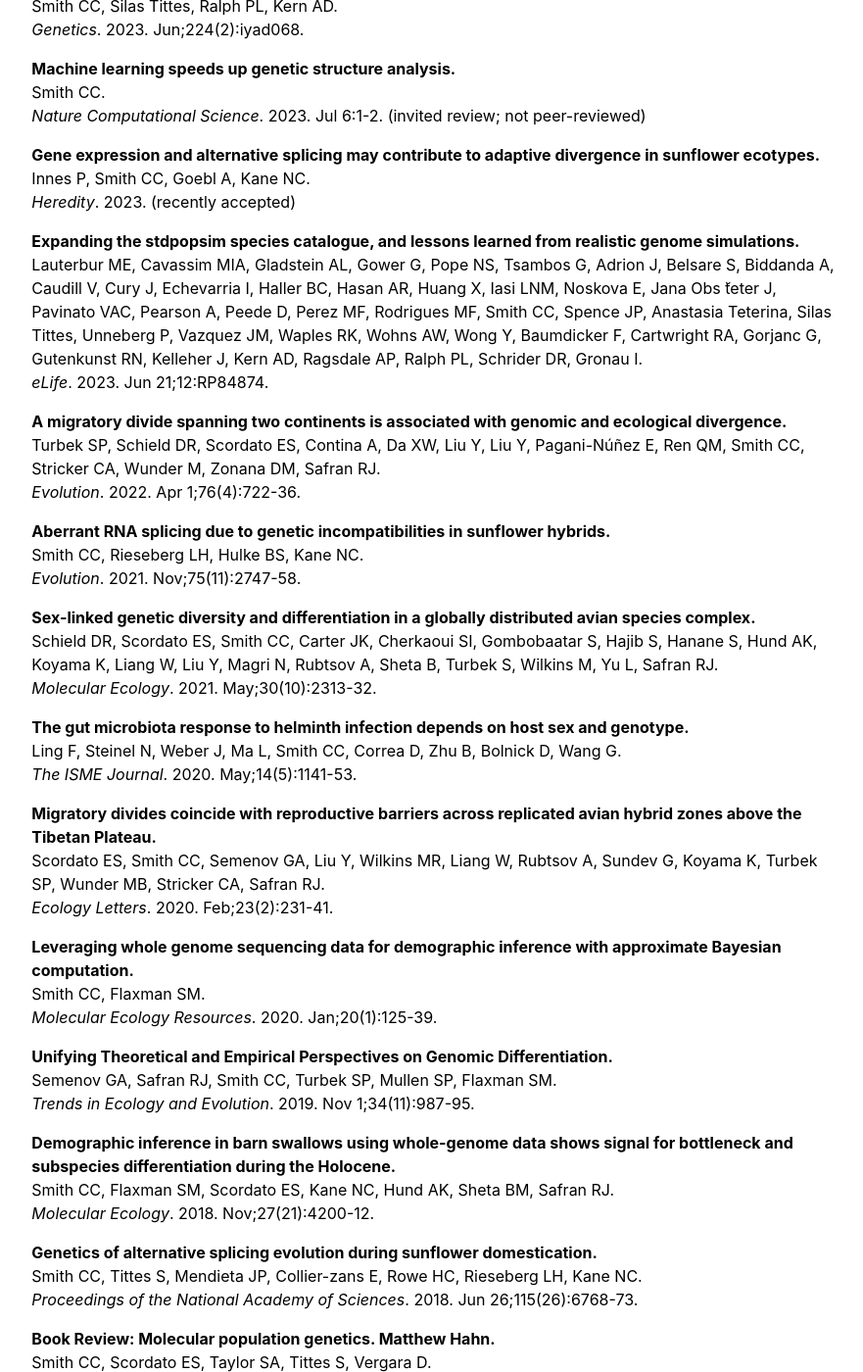
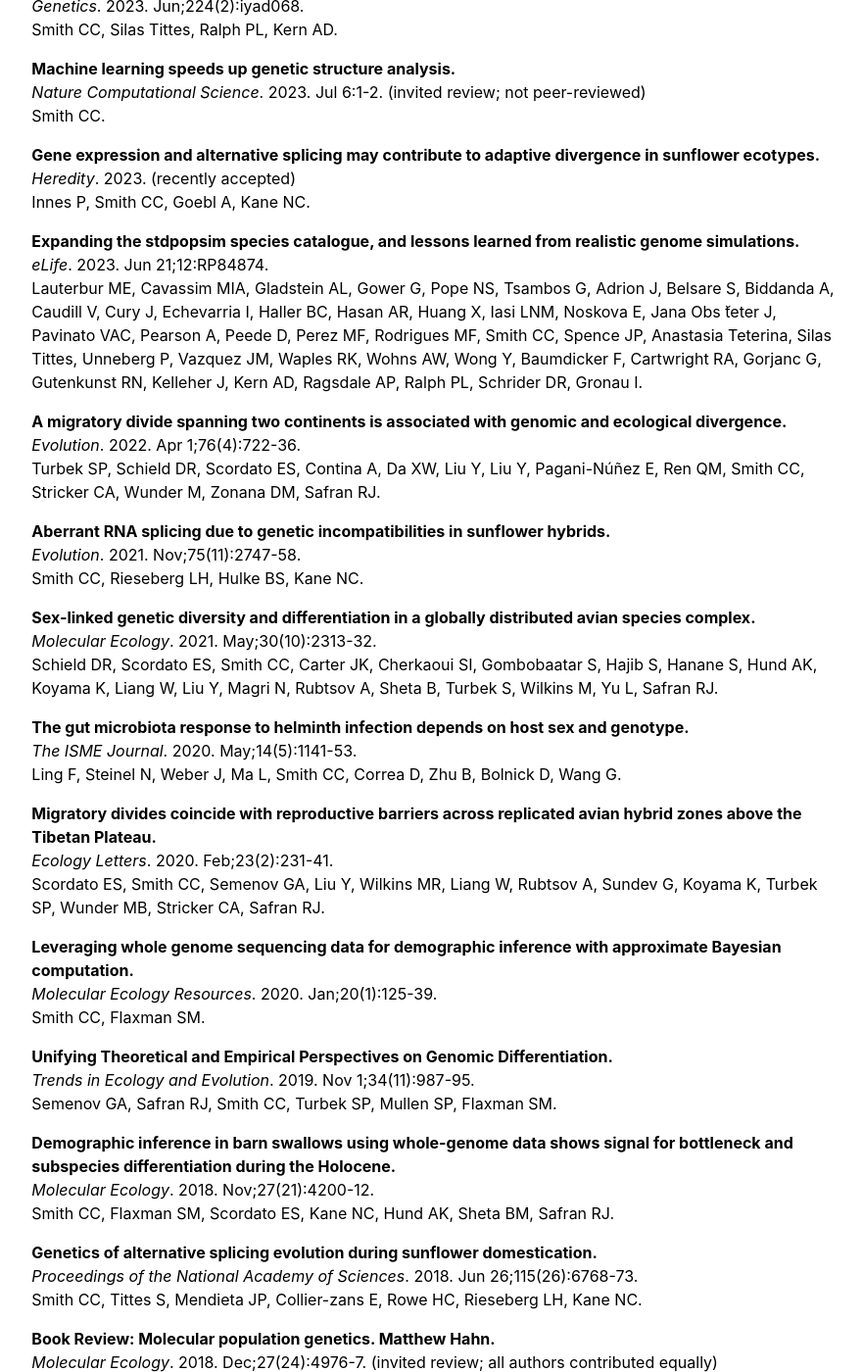
Before and after one commit to chriscrsmith/chriscrsmith.github.io, a Jekyll site: the page built from publications.md, in a window 1280 px wide and 1400 px high, scrolled down 498 px. Shown: the whole window at 98% size, without its empty margins (197-1078 px from the left). Built offline with Jekyll 4.4.1, drawn with Linux system fonts in a browser that asks for light colours; some of the changed text lies outside the part shown.

Commit message:
pubs reformat

```diff
--- a/publications.md
+++ b/publications.md
@@ -11,73 +11,73 @@ permalink: /publications
 
 #### In print
 **disperseNN2: a neural network for estimating dispersal rate from georeferenced polymorphism data.**\
-Smith CC, Kern AD.\
-*BMC Bioinformatics*. 2023. Oct.
+*BMC Bioinformatics*. 2023. Oct.\
+Smith CC, Kern AD.
 
 **Dispersal inference from population genetic variation using a convolutional neural network.**\
-Smith CC, Silas Tittes, Ralph PL, Kern AD.\
-*Genetics*. 2023. Jun;224(2):iyad068.
+*Genetics*. 2023. Jun;224(2):iyad068.\
+Smith CC, Silas Tittes, Ralph PL, Kern AD.
 
 **Machine learning speeds up genetic structure analysis.**\
-Smith CC.\
-*Nature Computational Science*. 2023. Jul 6:1-2. (invited review; not peer-reviewed)
+*Nature Computational Science*. 2023. Jul 6:1-2. (invited review; not peer-reviewed)\
+Smith CC.
 
 **Gene expression and alternative splicing may contribute to adaptive divergence in sunflower ecotypes.**\
-Innes P, Smith CC, Goebl A, Kane NC.\
-*Heredity*. 2023. (recently accepted)
+*Heredity*. 2023. (recently accepted)\
+Innes P, Smith CC, Goebl A, Kane NC.
 
 **Expanding the stdpopsim species catalogue, and lessons learned from realistic genome simulations.**\
-Lauterbur ME, Cavassim MIA, Gladstein AL, Gower G, Pope NS, Tsambos G, Adrion J, Belsare S, Biddanda A, Caudill V, Cury J, Echevarria I, Haller BC, Hasan AR, Huang X, Iasi LNM, Noskova E, Jana Obs ̆teter J, Pavinato VAC, Pearson A, Peede D, Perez MF, Rodrigues MF, Smith CC, Spence JP, Anastasia Teterina, Silas Tittes, Unneberg P, Vazquez JM, Waples RK, Wohns AW, Wong Y, Baumdicker F, Cartwright RA, Gorjanc G, Gutenkunst RN, Kelleher J, Kern AD, Ragsdale AP, Ralph PL, Schrider DR, Gronau I.\
-*eLife*. 2023. Jun 21;12:RP84874.
+*eLife*. 2023. Jun 21;12:RP84874.\
+Lauterbur ME, Cavassim MIA, Gladstein AL, Gower G, Pope NS, Tsambos G, Adrion J, Belsare S, Biddanda A, Caudill V, Cury J, Echevarria I, Haller BC, Hasan AR, Huang X, Iasi LNM, Noskova E, Jana Obs ̆teter J, Pavinato VAC, Pearson A, Peede D, Perez MF, Rodrigues MF, Smith CC, Spence JP, Anastasia Teterina, Silas Tittes, Unneberg P, Vazquez JM, Waples RK, Wohns AW, Wong Y, Baumdicker F, Cartwright RA, Gorjanc G, Gutenkunst RN, Kelleher J, Kern AD, Ragsdale AP, Ralph PL, Schrider DR, Gronau I.
 
 **A migratory divide spanning two continents is associated with genomic and ecological divergence.**\
-Turbek SP, Schield DR, Scordato ES, Contina A, Da XW, Liu Y, Liu Y, Pagani-Núñez E, Ren QM, Smith CC, Stricker CA, Wunder M, Zonana DM, Safran RJ.\
-*Evolution*. 2022. Apr 1;76(4):722-36.
+*Evolution*. 2022. Apr 1;76(4):722-36.\
+Turbek SP, Schield DR, Scordato ES, Contina A, Da XW, Liu Y, Liu Y, Pagani-Núñez E, Ren QM, Smith CC, Stricker CA, Wunder M, Zonana DM, Safran RJ.
 
 **Aberrant RNA splicing due to genetic incompatibilities in sunflower hybrids.**\
-Smith CC, Rieseberg LH, Hulke BS, Kane NC.\
-*Evolution*. 2021. Nov;75(11):2747-58.
+*Evolution*. 2021. Nov;75(11):2747-58.\
+Smith CC, Rieseberg LH, Hulke BS, Kane NC.
 
 **Sex-linked genetic diversity and differentiation in a globally distributed avian species complex.**\
-Schield DR, Scordato ES, Smith CC, Carter JK, Cherkaoui SI, Gombobaatar S, Hajib S, Hanane S, Hund AK, Koyama K, Liang W, Liu Y, Magri N, Rubtsov A, Sheta B, Turbek S, Wilkins M, Yu L, Safran RJ.\
-*Molecular Ecology*. 2021. May;30(10):2313-32.
+*Molecular Ecology*. 2021. May;30(10):2313-32.\
+Schield DR, Scordato ES, Smith CC, Carter JK, Cherkaoui SI, Gombobaatar S, Hajib S, Hanane S, Hund AK, Koyama K, Liang W, Liu Y, Magri N, Rubtsov A, Sheta B, Turbek S, Wilkins M, Yu L, Safran RJ.
 
 **The gut microbiota response to helminth infection depends on host sex and genotype.**\
-Ling F, Steinel N, Weber J, Ma L, Smith CC, Correa D, Zhu B, Bolnick D, Wang G.\
-*The ISME Journal*. 2020. May;14(5):1141-53.
+*The ISME Journal*. 2020. May;14(5):1141-53.\
+Ling F, Steinel N, Weber J, Ma L, Smith CC, Correa D, Zhu B, Bolnick D, Wang G.
 
 **Migratory divides coincide with reproductive barriers across replicated avian hybrid zones above the Tibetan Plateau.**\
-Scordato ES, Smith CC, Semenov GA, Liu Y, Wilkins MR, Liang W, Rubtsov A, Sundev G, Koyama K, Turbek SP, Wunder MB, Stricker CA, Safran RJ.\
-*Ecology Letters*. 2020. Feb;23(2):231-41.
+*Ecology Letters*. 2020. Feb;23(2):231-41.\
+Scordato ES, Smith CC, Semenov GA, Liu Y, Wilkins MR, Liang W, Rubtsov A, Sundev G, Koyama K, Turbek SP, Wunder MB, Stricker CA, Safran RJ.
 
 **Leveraging whole genome sequencing data for demographic inference with approximate Bayesian computation.**\
-Smith CC, Flaxman SM.\
-*Molecular Ecology Resources*. 2020. Jan;20(1):125-39.
+*Molecular Ecology Resources*. 2020. Jan;20(1):125-39.\
+Smith CC, Flaxman SM.
 
 **Unifying Theoretical and Empirical Perspectives on Genomic Differentiation.**\
-Semenov GA, Safran RJ, Smith CC, Turbek SP, Mullen SP, Flaxman SM.\
-*Trends in Ecology and Evolution*. 2019. Nov 1;34(11):987-95.
+*Trends in Ecology and Evolution*. 2019. Nov 1;34(11):987-95.\
+Semenov GA, Safran RJ, Smith CC, Turbek SP, Mullen SP, Flaxman SM.
 
 **Demographic inference in barn swallows using whole-genome data shows signal for bottleneck and subspecies differentiation during the Holocene.**\
-Smith CC, Flaxman SM, Scordato ES, Kane NC, Hund AK, Sheta BM, Safran RJ.\
-*Molecular Ecology*. 2018. Nov;27(21):4200-12.
+*Molecular Ecology*. 2018. Nov;27(21):4200-12.\
+Smith CC, Flaxman SM, Scordato ES, Kane NC, Hund AK, Sheta BM, Safran RJ.
 
 **Genetics of alternative splicing evolution during sunflower domestication.**\
-Smith CC, Tittes S, Mendieta JP, Collier-zans E, Rowe HC, Rieseberg LH, Kane NC.\
-*Proceedings of the National Academy of Sciences*. 2018. Jun 26;115(26):6768-73.
+*Proceedings of the National Academy of Sciences*. 2018. Jun 26;115(26):6768-73.\
+Smith CC, Tittes S, Mendieta JP, Collier-zans E, Rowe HC, Rieseberg LH, Kane NC.
 
 **Book Review: Molecular population genetics. Matthew Hahn.**\
-Smith CC, Scordato ES, Taylor SA, Tittes S, Vergara D.\
-*Molecular Ecology*. 2018. Dec;27(24):4976-7. (invited review; all authors contributed equally)
+*Molecular Ecology*. 2018. Dec;27(24):4976-7. (invited review; all authors contributed equally)\
+Smith CC, Scordato ES, Taylor SA, Tittes S, Vergara D.
 
 **Effects of assortative mate choice on the genomic and morphological structure of a hybrid zone between two bird subspecies.**\
-Semenov GA, Scordato ES, Khaydarov DR, Smith CC, Kane NC, Safran RJ.\
-*Molecular Ecology*. 2017. Nov;26(22):6430-44.
+*Molecular Ecology*. 2017. Nov;26(22):6430-44.\
+Semenov GA, Scordato ES, Khaydarov DR, Smith CC, Kane NC, Safran RJ.
 
 **Dietary input of microbes and host genetic variation shape among-population differences in stickleback gut microbiota.**\
-Smith CC, Snowberg LK, Caporaso JG, Knight R, Bolnick DI.\
-*The ISME journal*. 2015. Nov;9(11):2515-26.
+*The ISME journal*. 2015. Nov;9(11):2515-26.\
+Smith CC, Snowberg LK, Caporaso JG, Knight R, Bolnick DI.
 
 **Wolbachia do not live by reproductive manipulation alone: infection polymorphism in Drosophila suzukii and D. subpulchrella.**\
-Hamm CA, Begun DJ, Vo A, Smith CC, Saelao P, Shaver AO, Jaenike J, Turelli M.\
-*Molecular Ecology*. 2014. Oct;23(19):4871-85.
+*Molecular Ecology*. 2014. Oct;23(19):4871-85.\
+Hamm CA, Begun DJ, Vo A, Smith CC, Saelao P, Shaver AO, Jaenike J, Turelli M.
```
